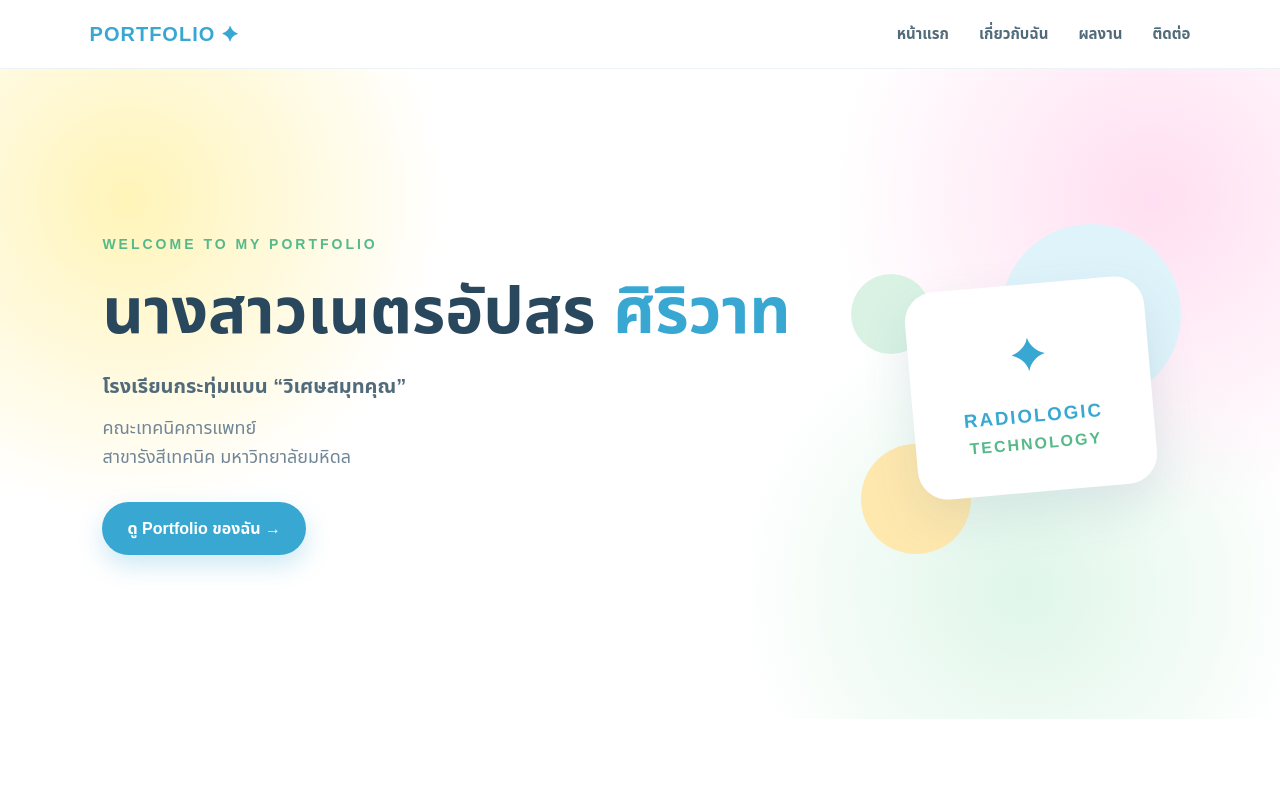
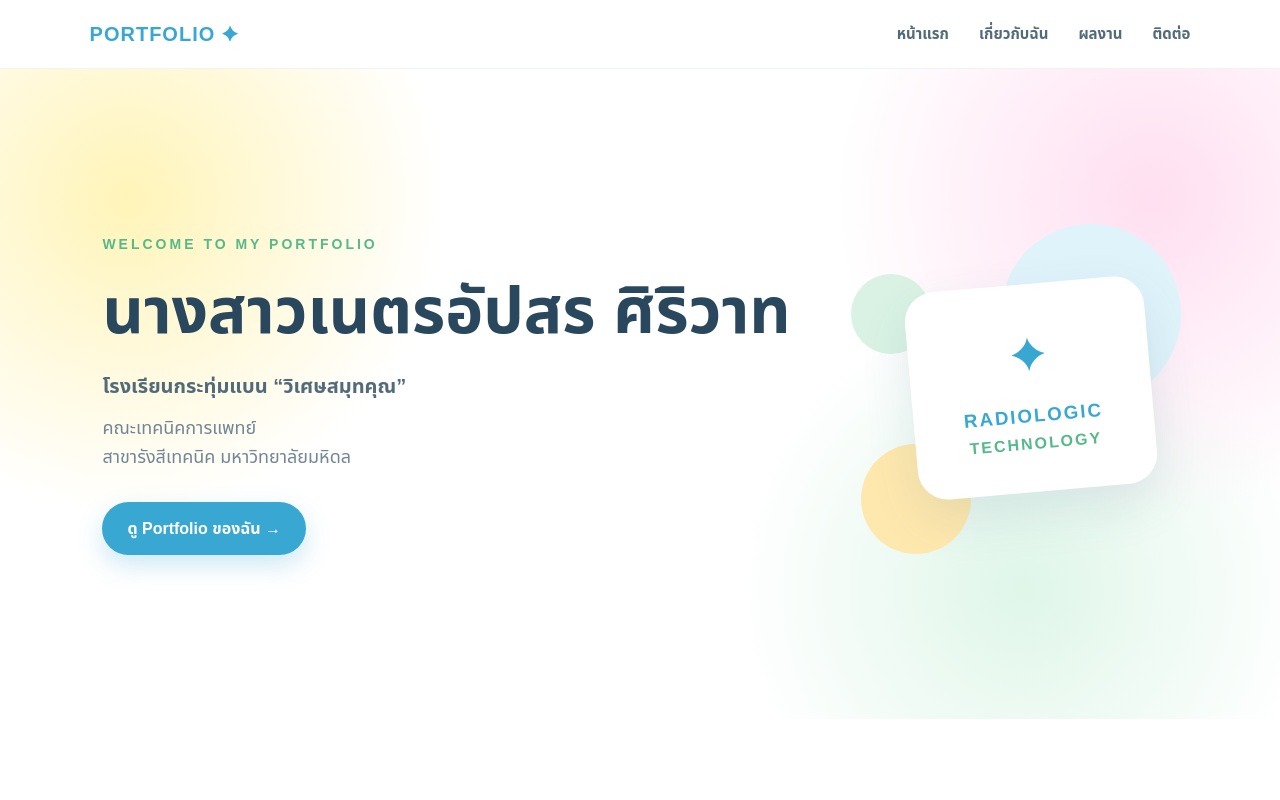
Before and after one commit to Netupsorn/portfolio.github.io, a plain HTML site: page index.html in a window 1280 px wide. Shown: the top 800 px of the page. Drawn offline with Linux system fonts and the light colour scheme.

Commit message:
Create style.css

```diff
--- a/style.css
+++ b/style.css
@@ -128,7 +128,7 @@ body {
 }
 
 .name-title span {
-    color: #38a8d2;
+    color:inherit;
 }
 
 
```
